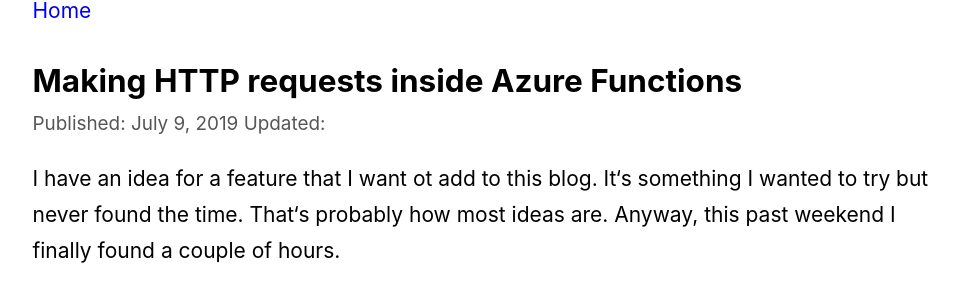
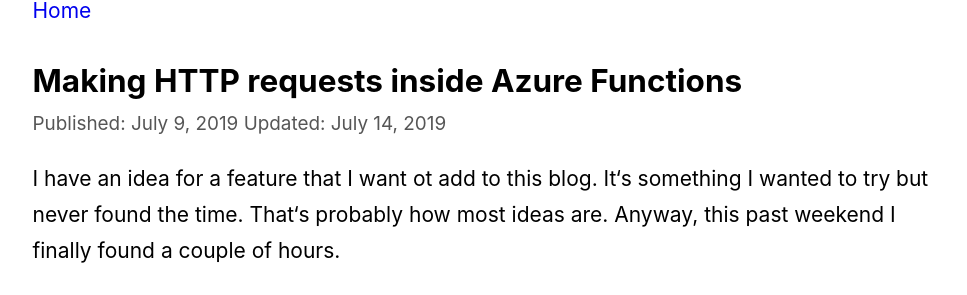
Before and after one commit to dzhavat/dzhavat.github.io, a Jekyll site: the page built from _posts/2019-07-09-making-http-requests-inside-azure-functions.md, in a window 1280 px wide. Shown: the part 126-421 px from the top of the page, without its empty margins (156-1123 px from the left). Built offline with Jekyll 4.4.1, drawn with Linux system fonts in a browser that asks for light colours.

Commit message:
Update 2019-07-09-making-http-requests-inside-azure-functions.md

```diff
--- a/_posts/2019-07-09-making-http-requests-inside-azure-functions.md
+++ b/_posts/2019-07-09-making-http-requests-inside-azure-functions.md
@@ -1,6 +1,7 @@
 ---
 layout: post
 title: "Making HTTP requests inside Azure Functions"
+updated_date: 2019-07-14
 ---
 
 I have an idea for a feature that I want ot add to this blog. It‘s something I wanted to try but never found the time. That‘s probably how most ideas are. Anyway, this past weekend I finally found a couple of hours.
```
